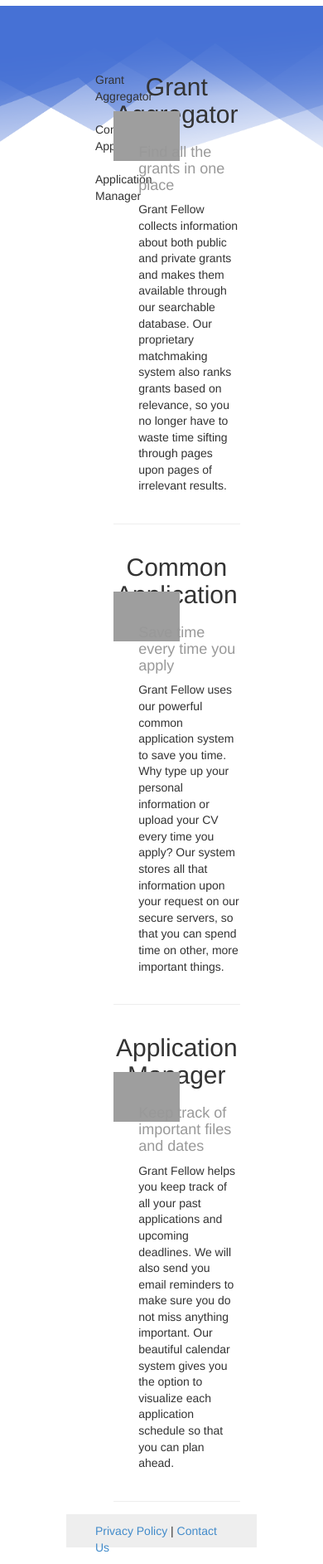
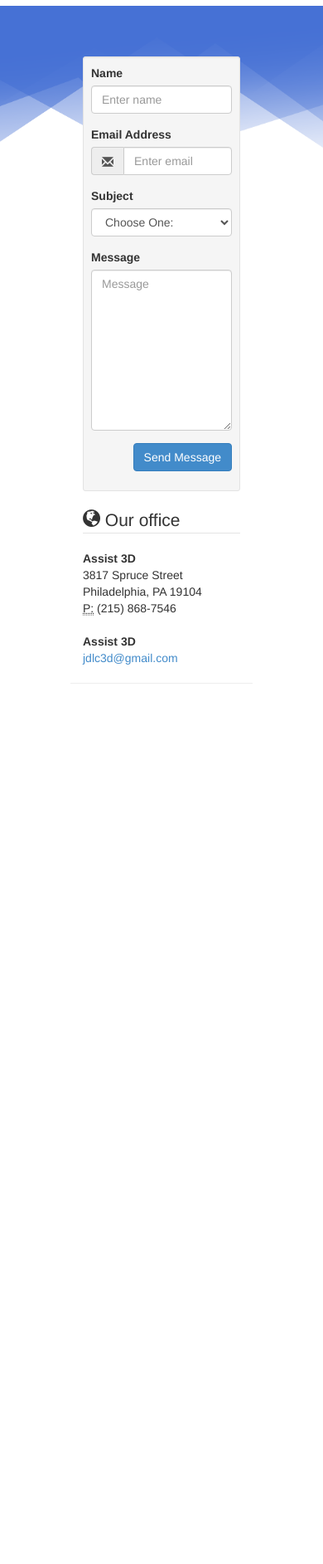
Before and after one commit to jljohnlu/JDLC_Website, a PHP site: page /contactus.php in a window 390 px wide. Shown: the part 130-2015 px from the top of the page at 83% size. After the commit the page ends 954 px from the top, so only its background shows below. Run offline with PHP 8.4, Linux system fonts and the light colour scheme; some libraries are stand-ins or nearby versions; grey boxes are pictures that could not be loaded.

Commit message:
some additional edits

```diff
--- a/aboutus.php
+++ b/aboutus.php
@@ -1,6 +1,6 @@
 <html>
   <head>
-      <title>Grant Fellow</title>
+      <title>Assist 3D</title>
   </head>
 
   <link href="css/bootstrap.css" rel="stylesheet">
--- a/contactus.php
+++ b/contactus.php
@@ -1,6 +1,6 @@
 <html>
   <head>
-      <title>Grant Fellow</title>
+      <title>Assist 3D</title>
   </head>
 
   <link href="css/bootstrap.css" rel="stylesheet">
@@ -58,73 +58,70 @@
 
 <div class="container-fluid">
     <div class="row">
-    <div class="col-xs-2">
-            <nav class="nav-sidebar">
-                <ul class="nav" style="float:left;">
-            <li><a href="#aggregator">Grant Aggregator</a></li>
-            <li><a href="#commonapp">Common Application</a></li>
-            <li><a href="#appmanager">Application Manager</a></li>
-            </ul>
-            </nav>
+        <div class="col-md-8">
+            <div class="well well-sm">
+                <form>
+                <div class="row">
+                    <div class="col-md-6">
+                        <div class="form-group">
+                            <label for="name">
+                                Name</label>
+                            <input type="text" class="form-control" id="name" placeholder="Enter name" required="required" />
                         </div>
-    <div class="col-xs-10">
-    <div class="row">
-    <a name="aggregator"></a>
-    <h2 style="text-align: center">Grant Aggregator</h2>
-      <div class="col-xs-2">
-          <img src="images/icons/aggregator.jpg" alt="..." class="image-bio-thumbnail-borderless-negativemargin">
+                        <div class="form-group">
+                            <label for="email">
+                                Email Address</label>
+                            <div class="input-group">
+                                <span class="input-group-addon"><span class="glyphicon glyphicon-envelope"></span>
+                                </span>
+                                <input type="email" class="form-control" id="email" placeholder="Enter email" required="required" /></div>
                         </div>
-      <div class="col-xs-10">
-          <h4><span class="text-muted">Find all the grants in one place</span></h4>
-          <p class="lead-small">Grant Fellow collects information about both public and private grants and makes them available through our searchable database. Our proprietary matchmaking system also ranks grants based on relevance, so you no longer have to waste time sifting through pages upon pages of irrelevant results.</p>
+                        <div class="form-group">
+                            <label for="subject">
+                                Subject</label>
+                            <select id="subject" name="subject" class="form-control" required="required">
+                                <option value="na" selected="">Choose One:</option>
+                                <option value="service">General Customer Service</option>
+                                <option value="suggestions">Suggestions</option>
+                                <option value="product">Product Support</option>
+                                <option value="other">Other</option>
+                            </select>
                         </div>
                     </div>
-    <hr class="featurette-divider">
-
-    <div class="row">
-    <a name="commonapp"></a>
-    <h2 style="text-align: center">Common Application</h2>
-      <div class="col-xs-2">
-          <img src="images/icons/commonapp.jpg" alt="..." class="image-bio-thumbnail-borderless-negativemargin">
-      </div>
-      <div class="col-xs-10">
-          <h4><span class="text-muted">Save time every time you apply</span></h4>
-          <p class="lead-small">Grant Fellow uses our powerful common application system to save you time. Why type up your personal information or upload your CV every time you apply? Our system stores all that information upon your request on our secure servers, so that you can spend time on other, more important things.</p>
+                    <div class="col-md-6">
+                        <div class="form-group">
+                            <label for="name">
+                                Message</label>
+                            <textarea name="message" id="message" class="form-control" rows="9" cols="25" required="required"
+                                placeholder="Message"></textarea>
                         </div>
                     </div>
-    <hr class="featurette-divider">
-
-    <div class="row">
-    <a name="appmanager"></a>
-    <h2 style="text-align: center">Application Manager</h2>
-      <div class="col-xs-2">
-          <img src="images/icons/manager.jpg" alt="..." class="image-bio-thumbnail-borderless-negativemargin">
-      </div>
-      <div class="col-xs-10">
-          <h4><span class="text-muted">Keep track of important files and dates</span></h4>
-          <p class="lead-small">Grant Fellow helps you keep track of all your past applications and upcoming deadlines. We will also send you email reminders to make sure you do not miss anything important. Our beautiful calendar system gives you the option to visualize each application schedule so that you can plan ahead. </p>
+                    <div class="col-md-12">
+                        <button type="submit" class="btn btn-primary pull-right" id="btnContactUs">
+                            Send Message</button>
                     </div>
                 </div>
-    <hr class="featurette-divider">
-
+                </form>
             </div>
         </div>
+        <div class="col-md-4">
+            <form>
+            <legend><span class="glyphicon glyphicon-globe"></span> Our office</legend>
+            <address>
+                <strong>Assist 3D</strong><br>
+                3817 Spruce Street<br>
+                Philadelphia, PA 19104<br>
+                <abbr title="Phone">
+                    P:</abbr>
+                (215) 868-7546
+            </address>
+            <address>
+                <strong>Assist 3D</strong><br>
+                <a href="mailto:jdlc3d@gmail.com">jdlc3d@gmail.com</a>
+            </address>
+            </form>
+        </div>
 
-
-<div id="footer">
-    <div class="container">
-      <p style="float: right;"><a href="privacy.php">Privacy Policy</a> | <a href="contactus.php">Contact Us</a> </p>
+  <hr class="featurette-divider">
     </div>
 </div>
-
-    <!-- jQuery (necessary for Bootstrap's JavaScript plugins) -->
-    <script src="https://ajax.googleapis.com/ajax/libs/jquery/1.11.0/jquery.min.js"></script>
-    <!-- Include all compiled plugins (below), or include individual files as needed -->
-    <script src="js/bootstrap.js"></script>
-    <script src="js/custom.js"></script>
-    <script src="js/jquery.dynatable.js"></script>
-
-</html>
-
-
-</div>
--- a/design.php
+++ b/design.php
@@ -1,6 +1,6 @@
 <html>
   <head>
-      <title>Grant Fellow</title>
+      <title>Assist 3D</title>
   </head>
 
   <link href="css/bootstrap.css" rel="stylesheet">
--- a/designoutput.php
+++ b/designoutput.php
@@ -1,6 +1,6 @@
 <html>
   <head>
-      <title>Grant Fellow</title>
+      <title>Assist 3D</title>
   </head>
 
   <link href="css/bootstrap.css" rel="stylesheet">
--- a/faq.php
+++ b/faq.php
@@ -1,6 +1,6 @@
 <html>
   <head>
-      <title>Grant Fellow</title>
+      <title>Assist 3D</title>
   </head>
 
   <link href="css/bootstrap.css" rel="stylesheet">
--- a/home.php
+++ b/home.php
@@ -1,6 +1,6 @@
 <html>
 	<head>
-  		<title>JDLC 3D</title>
+      <title>Assist 3D</title>
  	</head>
 
 	<link href="css/bootstrap.css" rel="stylesheet">
--- a/make.php
+++ b/make.php
@@ -1,6 +1,6 @@
 <html>
   <head>
-      <title>Grant Fellow</title>
+      <title>Assist 3D</title>
   </head>
 
       <!-- jQuery (necessary for Bootstrap's JavaScript plugins) -->
```
Lines whose indentation alone changed are shown as unchanged.
